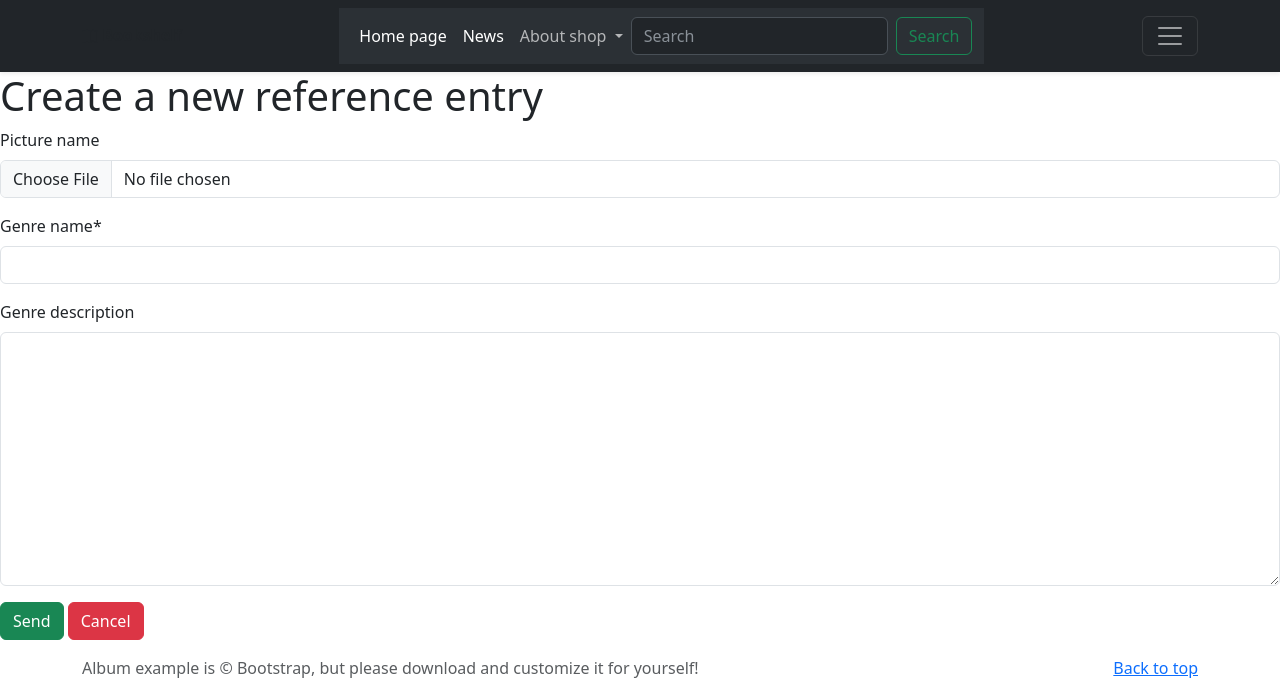
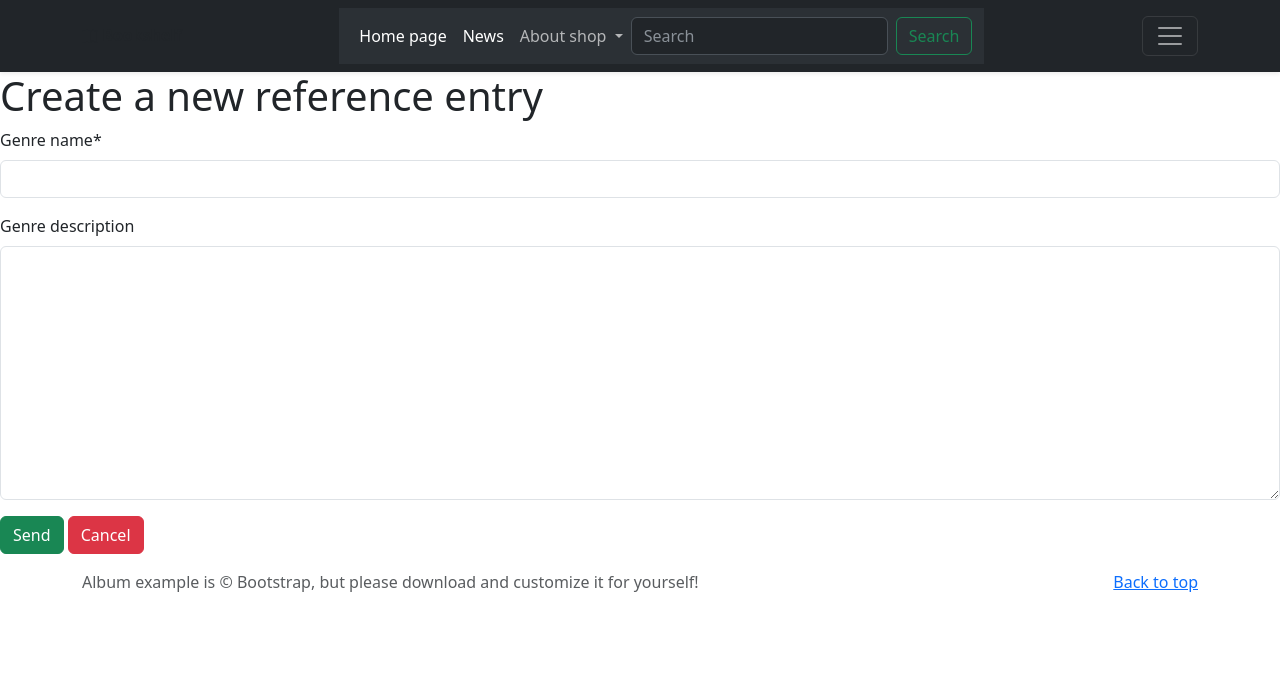
Before and after one commit to AndruAKomar/komardjangoproj, a Django app: page /reference/genre-add/ in a window 1280 px wide. Shown: the top 680 px of the page. Run offline with Django 4.2, Linux system fonts and the light colour scheme; the visitor is signed in with stand-in values (Sample User, id 1); some libraries are stand-ins or nearby versions.

Commit message:
del picture for genre

```diff
--- a/src/books/templates/books/book_form.html
+++ b/src/books/templates/books/book_form.html
@@ -4,14 +4,13 @@
 {% block BODY %}
 
 <section class="py-5 text-center container">
-    <div class="row py-lg-5">
+    <div class="row py-lg-2">
       <div class="col-lg-6 col-md-8 mx-auto">
         <h1 class="fw-light">Books List</h1>
         <p class="lead text-body-secondary">Форма для добавления книг</p>
       </div>
     </div>
   </section>
-<br>
 
 <div class="container text-left" style="width: 30%;">
   <div>
--- a/src/orders/templates/orders/order_update.html
+++ b/src/orders/templates/orders/order_update.html
@@ -22,7 +22,7 @@
             {% comment %} {{form.as_p}} {% endcomment %}
             <button type="submit" class="btn btn-outline-secondary">Submit</button>
         </form>
-    </div>z
+    </div>
 </div>
 
 {% endblock BODY %}
--- a/src/person/forms.py
+++ b/src/person/forms.py
@@ -13,10 +13,9 @@ class UserDetailForm(forms.ModelForm):
 # рассширяем модель ЮЗЕР доп полями ПЕРСОН. Создаем вторую форму
 
 class UserUpdateForm(forms.ModelForm):
-    order = forms.CharField(label='Orders', widget=forms.TextInput, max_length=50, required=False)
     class Meta:
         model = User
-        fields = ('username', 'first_name','last_name', 'email', "order")
+        fields = ('username', 'first_name','last_name', 'email')
 
 class PersonUpdateForm(forms.ModelForm):
     class Meta:
--- a/src/person/templates/person/login.html
+++ b/src/person/templates/person/login.html
@@ -15,7 +15,7 @@
     {% endif %}
 {% endif %}
 
-<div class="container text-left" style="width: 30%;">
+<div class="container text-center" style="width: 30%;">
     <div>
     <h1>Login</h1>
         <form method="post" action="{% url 'person:login' %}">
--- a/src/reference/forms.py
+++ b/src/reference/forms.py
@@ -7,7 +7,7 @@ class GenreModelForm(forms.ModelForm):
     class Meta:
         model = models.Genre
         fields = [
-           "picture", "name", "description"]
+           "name", "description"]
 
 class AuthorModelForm(forms.ModelForm):
     class Meta:
--- a/src/reference/models.py
+++ b/src/reference/models.py
@@ -8,7 +8,7 @@ from pathlib import Path
 class Genre(models.Model):
     name = models.CharField(verbose_name='Genre name', max_length=50)
     description = models.TextField(verbose_name='Genre description', null=True, blank=True)
-    picture = models.ImageField(verbose_name='picture name', upload_to='uploads/genre/', default='uploads/genre/real-friends.jpg', blank=True)
+    # picture = models.ImageField(verbose_name='picture name', upload_to='uploads/genre/', default='uploads/genre/real-friends.jpg', blank=True)
 
     def __str__(self):
         return self.name
@@ -18,28 +18,28 @@ class Genre(models.Model):
         # reverse_lazy('reference:GenreView', kwargs={"pk":self.pk})
         # return f"/genre/{self.pk}"
 
-    def genre_picture_med(self):
-        original_url = self.picture.url
-        new_url = original_url.split('.')
-        picture_url = '.'.join(new_url[:-1])+'_150_.' + new_url[-1]
-        return picture_url
+    # def genre_picture_med(self):
+    #     original_url = self.picture.url
+    #     new_url = original_url.split('.')
+    #     picture_url = '.'.join(new_url[:-1])+'_150_.' + new_url[-1]
+    #     return picture_url
 
-    def genre_picture_small(self):
-        original_url = self.picture.url
-        new_url = original_url.split('.')
-        picture_url = '.'.join(new_url[:-1])+'_40_.' + new_url[-1]
-        return picture_url
+    # def genre_picture_small(self):
+    #     original_url = self.picture.url
+    #     new_url = original_url.split('.')
+    #     picture_url = '.'.join(new_url[:-1])+'_40_.' + new_url[-1]
+    #     return picture_url
 
-    def picture_resizer(self):
-        extention =self.picture.file.name.split('.')[-1]
-        BASE_DIR = Path(self.picture.file.name).resolve().parent
-        file_name = Path(self.picture.file.name).resolve().name.split('.')
-        for m_basewidth in [150,40]:
-            im = Image.open(self.picture.file.name)
-            wpercent = (m_basewidth/float(im.size[0]))
-            hsize = int((float(im.size[1])*float(wpercent)))
-            im.thumbnail((m_basewidth,hsize), Image.Resampling.LANCZOS)
-            im.save(str(BASE_DIR/"".join(file_name[:-1]))+f'_{m_basewidth}_.'+extention)
+    # def picture_resizer(self):
+    #     extention =self.picture.file.name.split('.')[-1]
+    #     BASE_DIR = Path(self.picture.file.name).resolve().parent
+    #     file_name = Path(self.picture.file.name).resolve().name.split('.')
+    #     for m_basewidth in [150,40]:
+    #         im = Image.open(self.picture.file.name)
+    #         wpercent = (m_basewidth/float(im.size[0]))
+    #         hsize = int((float(im.size[1])*float(wpercent)))
+    #         im.thumbnail((m_basewidth,hsize), Image.Resampling.LANCZOS)
+    #         im.save(str(BASE_DIR/"".join(file_name[:-1]))+f'_{m_basewidth}_.'+extention)
 
 
 class Author(models.Model):
--- a/src/reference/templates/reference/reference_list.html
+++ b/src/reference/templates/reference/reference_list.html
@@ -4,7 +4,7 @@
 {% block BODY %}
 
 <section class="py-5 text-center container">
-    <div class="row py-lg-5">
+    <div class="row py-lg-2">
       <div class="col-lg-6 col-md-8 mx-auto">
         <h1 class="fw-light">Reference List</h1>
         <p class="lead text-body-secondary">Список справочников для просмотра, добавления, редактирования и удаления</p>
--- a/src/reference/views.py
+++ b/src/reference/views.py
@@ -68,11 +68,12 @@ class GenreCreateView(generic.CreateView):
     model = models.Genre
     template_name = 'reference/reference_form.html'
     fields = [
-        "picture", "name", "description"
+        "name", "description"
     ]
+    success_url = '/reference/reference-list'
 
     def get_success_url(self) -> str:
-        self.object.picture_resizer()
+        # self.object.picture_resizer()
         return super().get_success_url()
 
 class AuthorCreateView(generic.CreateView):
@@ -113,14 +114,14 @@ class GenreUpdateView(generic.UpdateView):
     model = models.Genre
     template_name = 'reference/reference_update.html'
     form_class= forms.GenreModelForm
-
+    success_url = '/reference/reference-list'
     # def form_valid(self, form):
     #     # if form.has_changed():
     #     #     if 'picture' in form.changed_data:
     #     self.object.picture_resizer()
     #     return super().form_valid(form)
     def get_success_url(self) -> str:
-        self.object.picture_resizer()
+        # self.object.picture_resizer()
         return super().get_success_url()
 
 class AuthorUpdateView(generic.UpdateView):
--- a/src/templates/base.html
+++ b/src/templates/base.html
@@ -232,7 +232,7 @@
         <div class="collapse navbar-collapse" id="navbarSupportedContent">
           <ul class="navbar-nav me-auto mb-2 mb-lg-0">
             <li class="nav-item">
-              <a class="nav-link active" aria-current="page" href="/">Home page</a>
+              <a class="nav-link active" aria-current="page" href="/" onclick="document.getElementById('textInput').value = ''">Home page</a>
             </li>
             <li class="nav-item">
               <a class="nav-link active" aria-current="page" href="#">News</a>
@@ -249,9 +249,10 @@
               </ul>
             </li>
           </ul>
-          <form class="d-flex" role="search">
-            <input class="form-control me-2" type="search" placeholder="Search" aria-label="Search">
-            <button class="btn btn-outline-success" type="submit">Search</button>
+          <form class="d-flex" role="search" action="{% url 'HomePage' %}" method="get">
+            <input class="form-control me-2" type="search" placeholder="Search" aria-label="Search" name="q" id="textInput" value="{{search_results}}">
+            <button class="btn btn-outline-success" type="submit" >Search</button>
+            {% csrf_token %}
           </form>
         </div>
       </div>
```
Also changed, not shown: src/books/templates/books/book_delete.html (+6 -1 lines), src/home/templates/home/index.html (+58 -1 lines), src/home/urls.py (added, +8 -0 lines), src/home/views.py (+9 -2 lines), src/person/templates/person/logout.html (+9 -2 lines), src/books/models.py (line endings or trailing spaces), src/reference/migrations/0011_remove_genre_picture.py (added).
